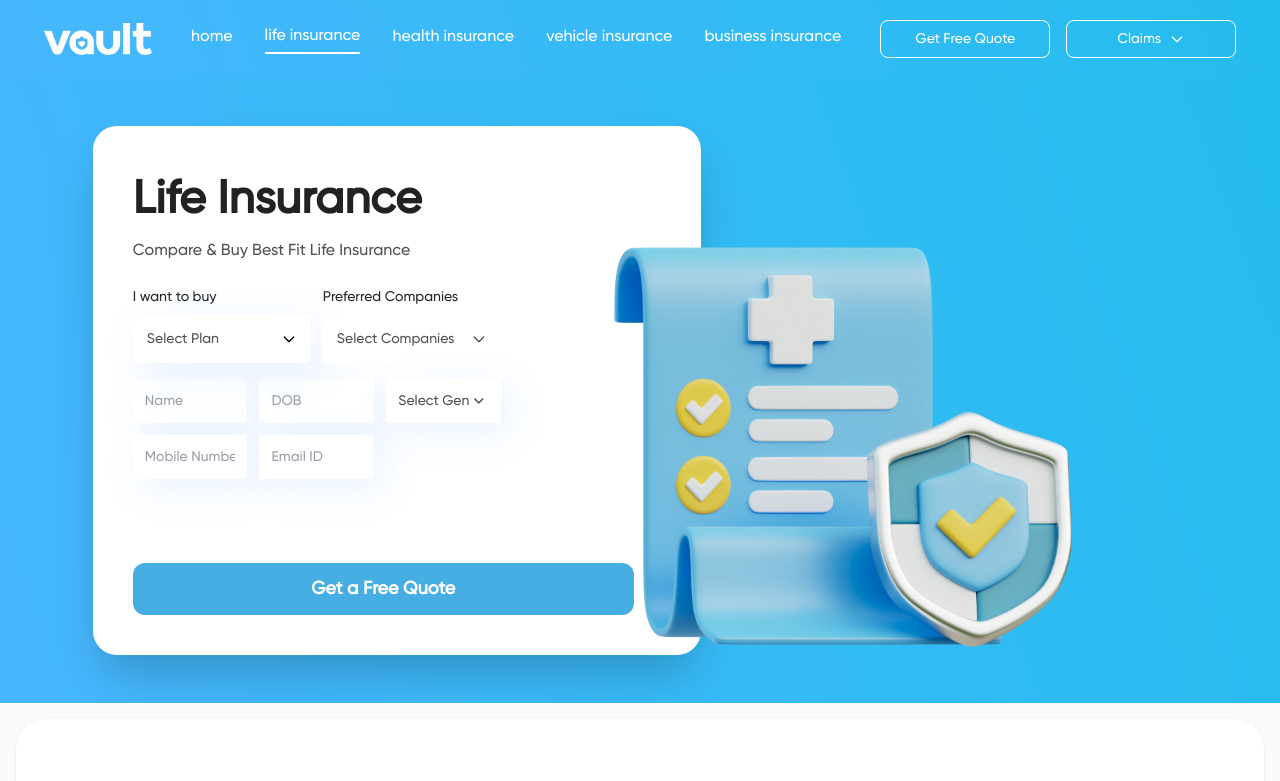
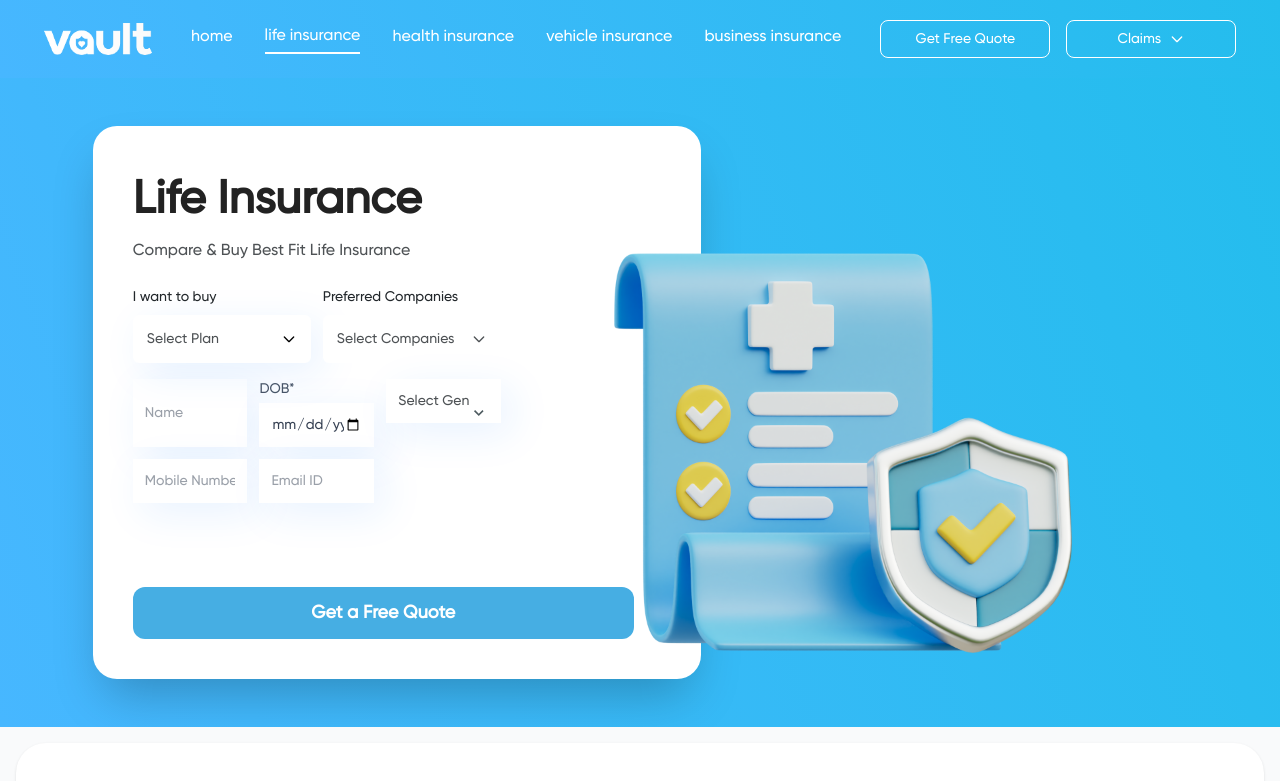
Before and after one commit to devs8l/Vault-Insurance-Frontend, a React (Vite) app: page /life-insurance in a window 1280 px wide. Shown: the top 781 px of the page. Built offline with nearby package versions, Linux system fonts and the light colour scheme.

Commit message:
first commit

```diff
--- a/src/components/LifeInsuranceDashboard/HeroLife.jsx
+++ b/src/components/LifeInsuranceDashboard/HeroLife.jsx
@@ -232,20 +232,17 @@
 
             {/* DOB Input with label */}
             <div className="w-full">
+              <label className="block text-sm text-gray-600 mb-1">DOB*</label>
               <input
-                type="text"
-                placeholder="DOB"
-                onFocus={(e) => (e.target.type = "date")}
-                onBlur={(e) => {
-                  if (!e.target.value) e.target.type = "text";
-                }}
+                type="date"
                 value={dob}
                 onChange={(e) => setDob(e.target.value)}
                 className="bg-white shadow-[10px_10px_40px_0px_rgba(26,129,255,0.10)] p-3
-                        text-gray-700 text-sm focus:outline-none focus:ring-2 focus:ring-blue-400 w-full cursor-pointer"
+                      text-gray-700 text-sm focus:outline-none focus:ring-2 focus:ring-blue-400 w-full cursor-pointer"
                 required
               />
             </div>
+
             <div className="relative">
               <select
                 value={gender}
```
